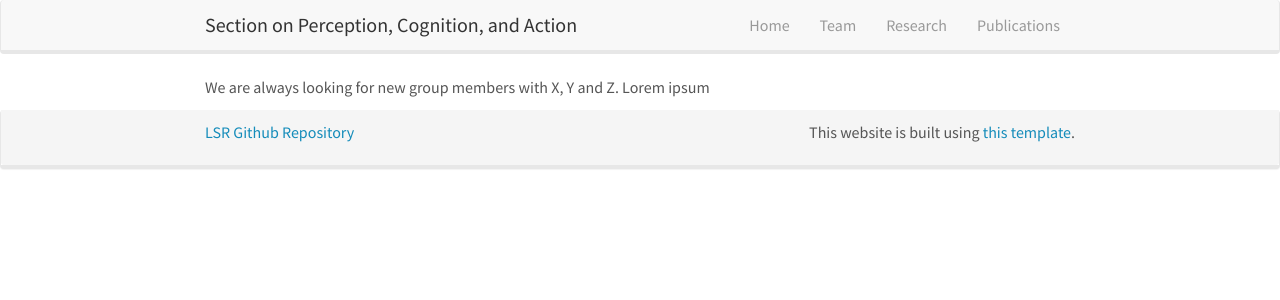
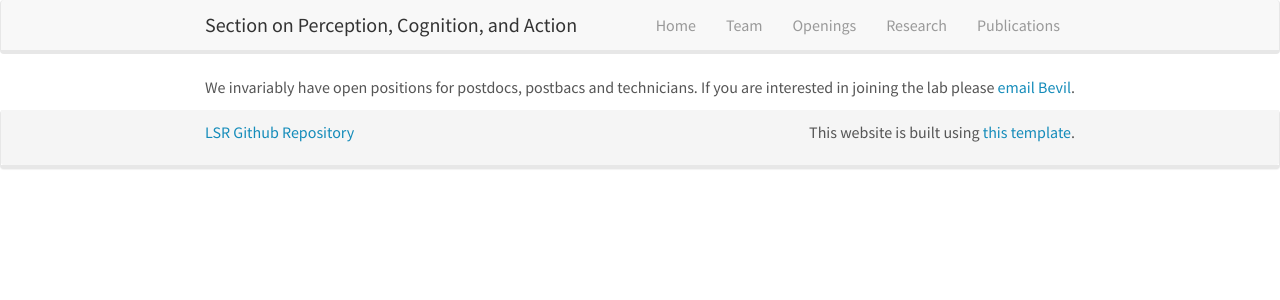
Before and after one commit to NEI-LSR/Section-on-Perception-Cognition-and-Action, a Jekyll site: the page built from _pages/openings.md, in a window 1280 px wide. Shown: the top 300 px of the page. Built offline with Jekyll 4.4.1, drawn with Linux system fonts in a browser that asks for light colours; nearby versions of some CDN libraries.

Commit message:
add openings page

```diff
--- a/_includes/header.html
+++ b/_includes/header.html
@@ -14,9 +14,11 @@
 	  <ul class="nav navbar-nav navbar-right">
 		<li><a href="{{ site.url }}{{ site.baseurl }}/">Home</a></li>
 		<li><a href="{{ site.url }}{{ site.baseurl }}/team">Team</a></li>
+		<li><a href="{{ site.url }}{{ site.baseurl }}/openings">Openings</a></li>
 		<!-- <li><a href="{{ site.url }}{{ site.baseurl }}/news">News</a></li> -->
 		<li><a href="{{ site.url }}{{ site.baseurl }}/research">Research</a></li>
 		<li><a href="{{ site.url }}{{ site.baseurl }}/publications">Publications</a></li>
+		<!-- <li><a href="{{ site.url }}{{ site.baseurl }}/contact-us">Contact</a></li> -->
 	  </ul>
 	</div>
   </div>
--- a/_pages/openings.md
+++ b/_pages/openings.md
@@ -1,10 +1,10 @@
 ---
-title: "Vacancies"
+title: "Openings"
 layout: default
 excerpt: "Openings"
 sitemap: false
-permalink: /vacancies
+permalink: /openings
 ---
 
-We are always looking for new group members with X, Y and Z.
-Lorem ipsum
+We invariably have open positions for postdocs, postbacs and technicians.
+If you are interested in joining the lab please <a href="bevil@nih.gov">email Bevil</a>.
```
Also changed, not shown: _pages/home.md (+2 -2 lines).
